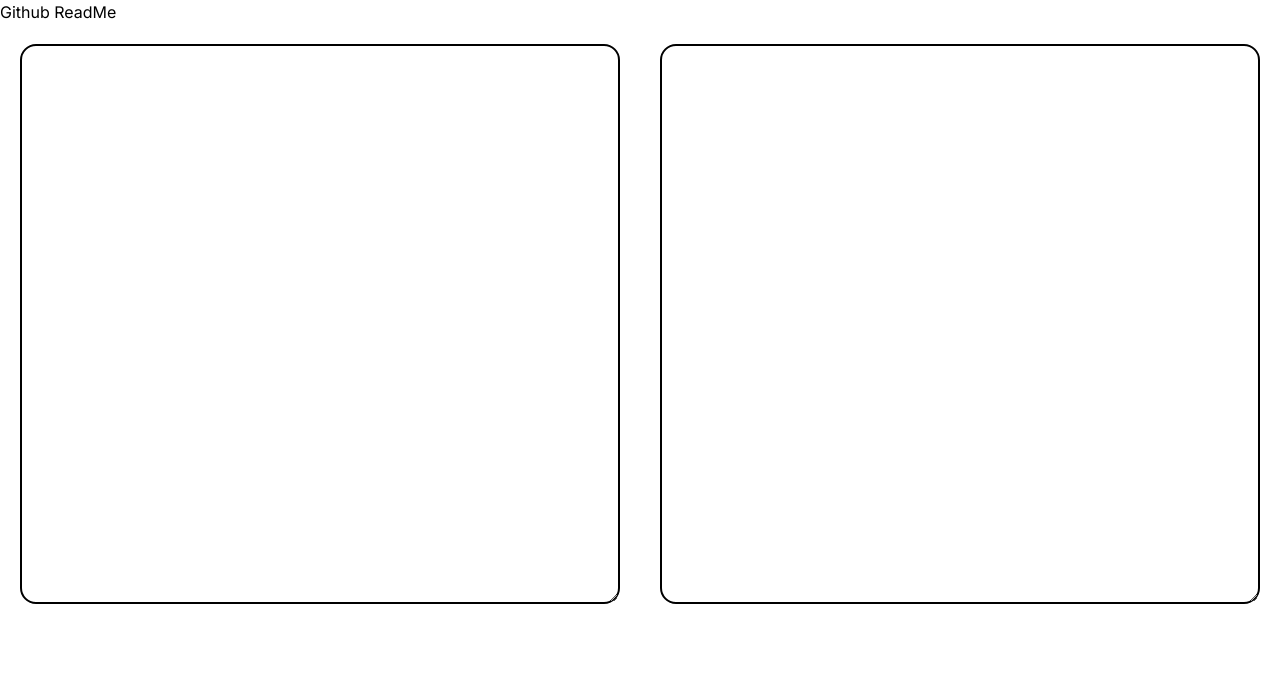
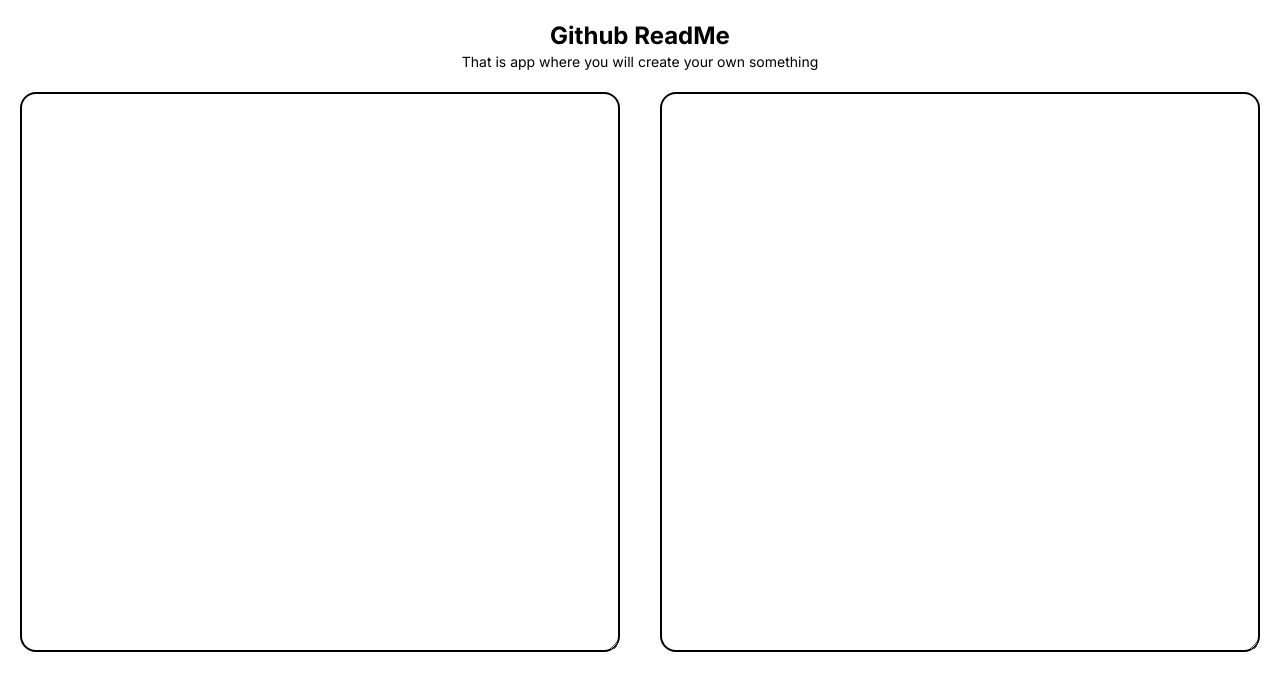
Before and after one commit to Funiel298/Cool_Projects, a Next.js app: page /github_readme in a window 1280 px wide. Shown: the top 690 px of the page. Built offline with nearby package versions, Linux system fonts and the light colour scheme.

Commit message:
please, I really need to sleep

```diff
--- a/src/app/github_readme/page.tsx
+++ b/src/app/github_readme/page.tsx
@@ -21,17 +21,18 @@ export default function Github(){
 
     return(
         <div>
-            <h1>
+            <h1 className="text-2xl font-bold ml-auto mr-auto text-center mt-5">
                 Github ReadMe
             </h1>
+            <p className="text-sm ml-auto mr-auto text-center">That is app where you will create your own something</p>
             <div className="flex flex-row  w-screen">
                 <textarea
-                    className="w-1/2  min-h-[70vh] max-h-[90vh] m-5 p-10 rounded-2xl border-2 border-black border-solid  "
+                    className="w-1/2  min-h-[70vh] max-h-[80vh] m-5 p-10 rounded-2xl border-2 border-black border-solid  "
                     value={input1}
                     onChange={handleInputChange1}
                     />
                 <textarea
-                    className="w-1/2  min-h-[70vh] max-h-[90vh] m-5 p-10 rounded-2xl border-2 border-black border-solid "
+                    className="w-1/2  min-h-[70vh] max-h-[80vh] m-5 p-10 rounded-2xl border-2 border-black border-solid "
                     value={input2}
                     readOnly
                     />
```
